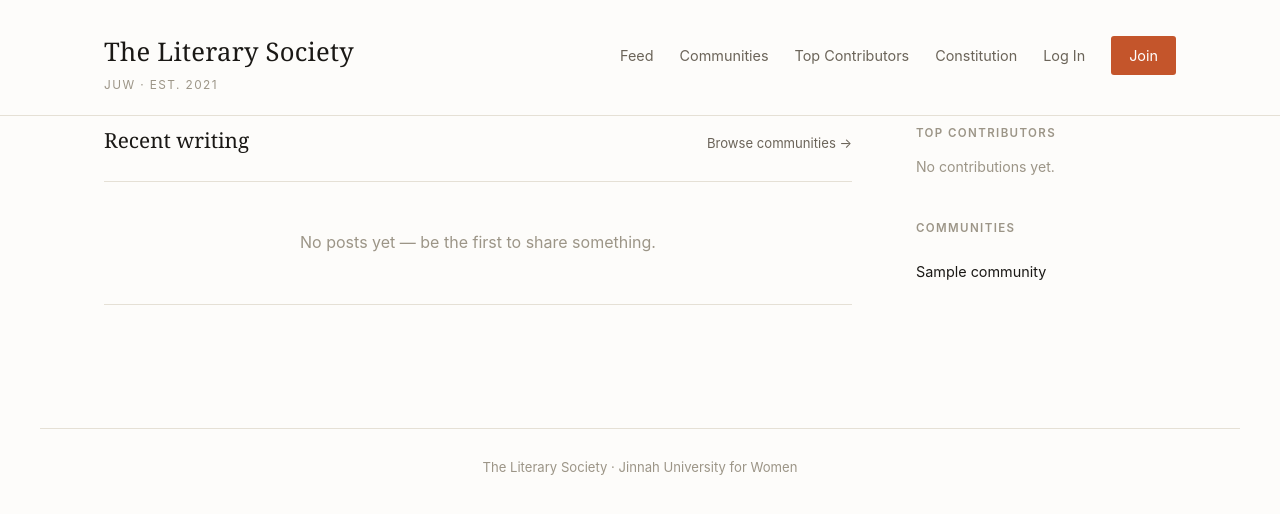
After one commit to SurayyabinteObaida/juwcs-literary-society, a Flask app: page /feed in a window 1280 px wide. The commit adds this page. Shown: the top 514 px of the page. Run offline with Flask 3, Linux system fonts and the light colour scheme; tables that the repository leaves empty hold one stand-in row (values such as "Sample post"); some web fonts are replaced.

Commit message:
landing and feed added

```diff
--- a/app/blueprints/main/__init__.py
+++ b/app/blueprints/main/__init__.py
@@ -1,6 +1,7 @@
 from flask import Blueprint, render_template
 
-from app.models import Community, Post, PostStatus, SiteConstitution
+from app.extensions import db
+from app.models import Community, Post, PostStatus, SiteConstitution, User, UserStatus
 from app.services.leaderboard import top_contributors
 
 bp = Blueprint("main", __name__, template_folder="../../templates/main")
@@ -8,6 +9,17 @@ bp = Blueprint("main", __name__, template_folder="../../templates/main")
 
 @bp.route("/")
 def index():
+    communities = Community.query.order_by(Community.name).all()
+    stats = {
+        "communities": len(communities),
+        "members": User.query.filter_by(status=UserStatus.APPROVED.value).count(),
+        "posts": Post.query.filter_by(status=PostStatus.PUBLISHED.value).count(),
+    }
+    return render_template("main/landing.html", communities=communities, stats=stats)
+
+
+@bp.route("/feed")
+def feed():
     communities = Community.query.order_by(Community.name).all()
     recent_posts = (
         Post.query.filter_by(status=PostStatus.PUBLISHED.value)
@@ -19,18 +31,12 @@ def index():
     feed_posts = recent_posts[1:] if recent_posts else []
     leaders = top_contributors(limit=5)
     return render_template(
-        "main/index.html",
+        "main/feed.html",
         communities=communities,
         featured_post=featured_post,
         feed_posts=feed_posts,
         leaders=leaders,
     )
-
-
-@bp.route("/about")
-def about():
-    communities = Community.query.order_by(Community.name).all()
-    return render_template("main/landing.html", communities=communities)
 
 
 @bp.route("/leaderboard")
--- a/app/templates/base.html
+++ b/app/templates/base.html
@@ -17,7 +17,7 @@
         <p class="masthead-sub">JUW &middot; Est. 2021</p>
       </div>
       <nav class="nav">
-        <a href="{{ url_for('main.about') }}">About</a>
+        <a href="{{ url_for('main.feed') }}">Feed</a>
         <a href="{{ url_for('communities.index') }}">Communities</a>
         <a href="{{ url_for('main.leaderboard') }}">Top Contributors</a>
         <a href="{{ url_for('main.constitution') }}">Constitution</a>
--- /dev/null
+++ b/app/templates/main/feed.html
@@ -0,0 +1,66 @@
+{% extends "base.html" %}
+{% block title %}The Literary Society{% endblock %}
+{% block content %}
+
+<div class="page-grid">
+  <div>
+
+    {% if featured_post %}
+      <section class="hero">
+        <p class="eyebrow">Latest from {{ featured_post.community.name }}</p>
+        <h1 class="hero-title"><a href="{{ url_for('posts.view', post_id=featured_post.id) }}">{{ featured_post.title }}</a></h1>
+        <p class="hero-excerpt">{{ featured_post.body | excerpt(260) }}</p>
+        <p class="hero-byline">
+          by {{ featured_post.author.name }}<span class="accent-dot">&#183;</span>{{ featured_post.created_at.strftime('%d %b %Y') }}
+        </p>
+      </section>
+    {% endif %}
+
+    <p class="section-label">
+      <span>Recent writing</span>
+      <a class="see-all" href="{{ url_for('communities.index') }}">Browse communities &rarr;</a>
+    </p>
+    {% if feed_posts %}
+      {% for post in feed_posts %}
+        <article class="post-entry">
+          <p class="dateline">
+            {{ post.community.name }}<span class="accent-dot">&#183;</span>{{ post.created_at.strftime('%d %b %Y') }}
+          </p>
+          <h3 class="post-title"><a href="{{ url_for('posts.view', post_id=post.id) }}">{{ post.title }}</a></h3>
+          <p class="post-author">by {{ post.author.name }}</p>
+        </article>
+      {% endfor %}
+    {% elif not featured_post %}
+      <div class="empty-state">No posts yet — be the first to share something.</div>
+    {% else %}
+      <p style="color: var(--ink-faint); font-size: 0.9rem;">That's everything for now.</p>
+    {% endif %}
+  </div>
+
+  <aside>
+    <div class="sidebar-block">
+      <h3>Top contributors</h3>
+      {% if leaders %}
+        <ul class="sidebar-list">
+          {% for l in leaders %}
+            <li><span class="sidebar-rank">{{ loop.index }}</span>{{ l.name }} &middot; {{ l.post_count }} posts</li>
+          {% endfor %}
+        </ul>
+        <p style="margin-top: 14px; font-size: 0.85rem;"><a href="{{ url_for('main.leaderboard') }}">Full leaderboard &rarr;</a></p>
+      {% else %}
+        <p style="font-size: 0.88rem; color: var(--ink-faint);">No contributions yet.</p>
+      {% endif %}
+    </div>
+
+    <div class="sidebar-block">
+      <h3>Communities</h3>
+      <ul class="sidebar-list">
+        {% for c in communities %}
+          <li><a href="{{ url_for('communities.detail', slug=c.slug) }}">{{ c.name }}</a></li>
+        {% endfor %}
+      </ul>
+    </div>
+  </aside>
+</div>
+
+{% endblock %}
```
Also changed, not shown: app/static/css/style.css (+34 -0 lines), app/templates/main/landing.html (+23 -0 lines).
